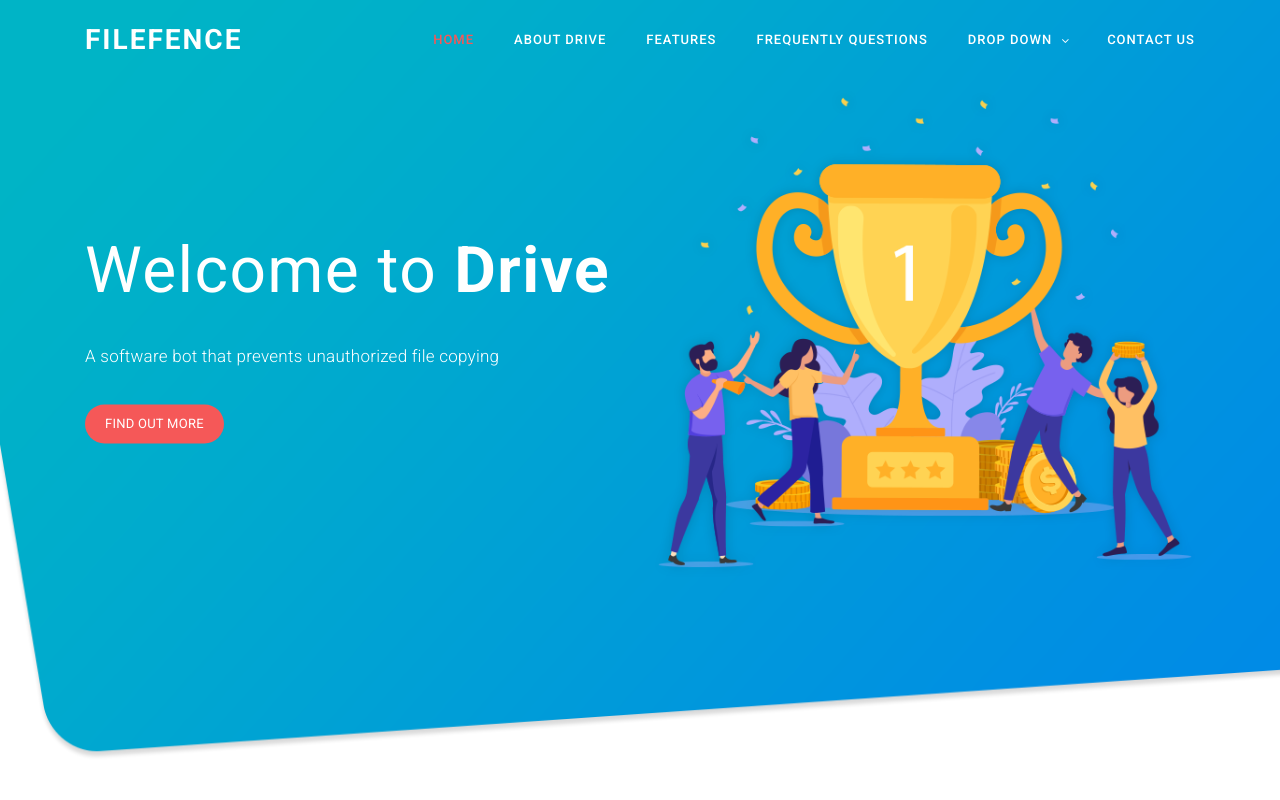
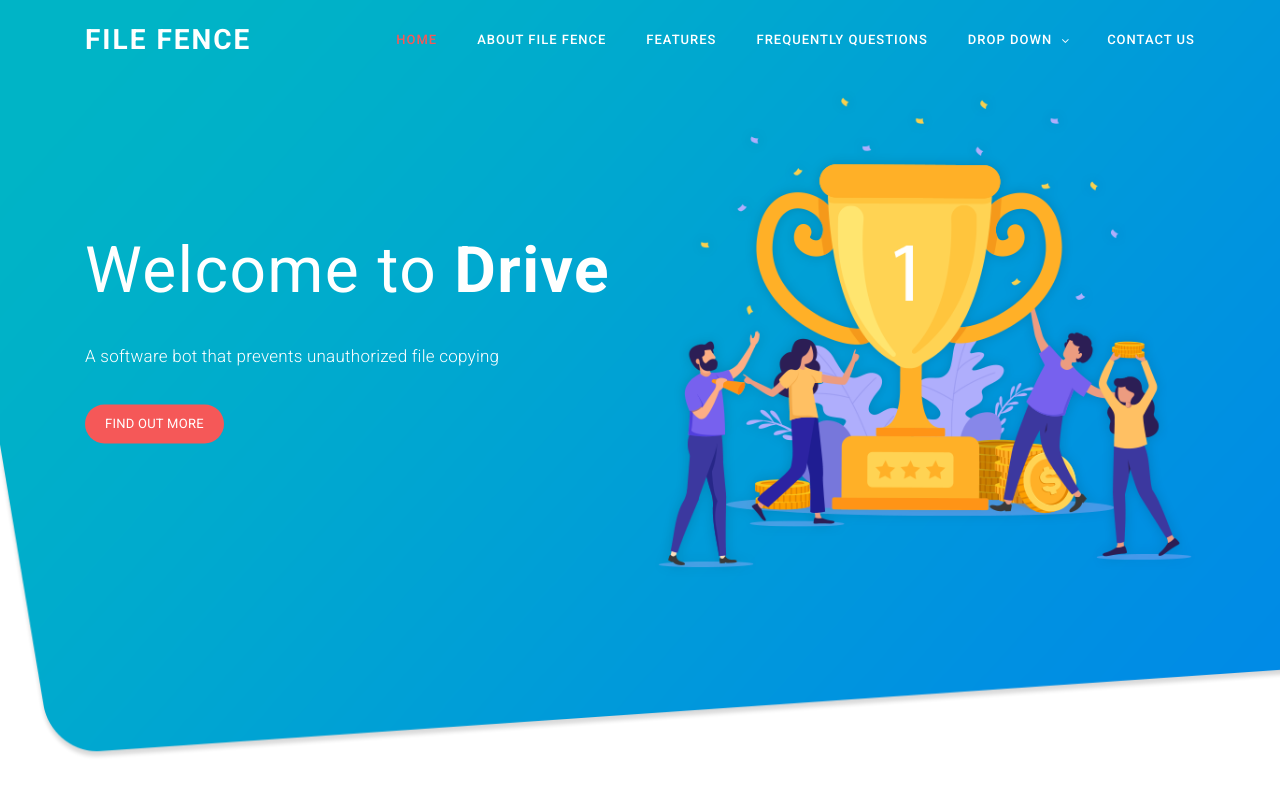
Before and after one commit to jonadabbanks/test, a plain HTML site: page index.html in a window 1280 px wide. Shown: the top 800 px of the page. Drawn offline with Linux system fonts and the light colour scheme.

Commit message:
name change

```diff
--- a/index.html
+++ b/index.html
@@ -9,7 +9,7 @@
     <meta name="author" content="Template Mo">
     <link href="https://fonts.googleapis.com/css?family=Roboto:100,300,400,500,700,900" rel="stylesheet">
 
-    <title>FileFence</title>
+    <title>File Fence</title>
 <!--
 
 ART FACTORY
@@ -45,18 +45,18 @@ https://templatemo.com/tm-537-art-factory
                 <div class="col-12">
                     <nav class="main-nav">
                         <!-- ***** Logo Start ***** -->
-                        <a href="#" class="logo">FileFence</a>
+                        <a href="#" class="logo">File Fence</a>
                         <!-- ***** Logo End ***** -->
                         <!-- ***** Menu Start ***** -->
                         <ul class="nav">
                             <li class="scroll-to-section"><a href="#welcome" class="active">Home</a></li>
-                            <li class="scroll-to-section"><a href="#about">About Drive</a></li>
+                            <li class="scroll-to-section"><a href="#about">About File Fence</a></li>
                             <li class="scroll-to-section"><a href="#services">Features</a></li>
                             <li class="scroll-to-section"><a href="#frequently-question">Frequently Questions</a></li>
                             <li class="submenu">
                                 <a href="javascript:;">Drop Down</a>
                                 <ul>
-                                    <li><a href="">About Drive</a></li>
+                                    <li><a href="">About File Fence</a></li>
 
                                     <li><a href="">FAQ's</a></li>
 
@@ -111,7 +111,7 @@ https://templatemo.com/tm-537-art-factory
                         <h5>Vivamus sodales nisi id ante molestie venenatis</h5>
                     </div>
                     <div class="left-text">
-                        <p>Welcome to our software bot designed to protect your computer from unauthorized access! Our bot uses PowerShell to disable any USB drives, hard drives, solid state drives, and phones that are plugged in without permission.
+                        <p>File Fence is a software bot designed to protect your computer from unauthorized access! Our bot uses PowerShell to disable any USB drives, hard drives, solid state drives, and phones that are plugged in without permission.
 
 When an unauthorized device is detected, the bot takes a picture of the intruder using the computer's built-in camera and sends an alert email to the user to alert them of a potential security threat. The bot then proceeds to disable the unauthorized device to prevent further access.
 
```
